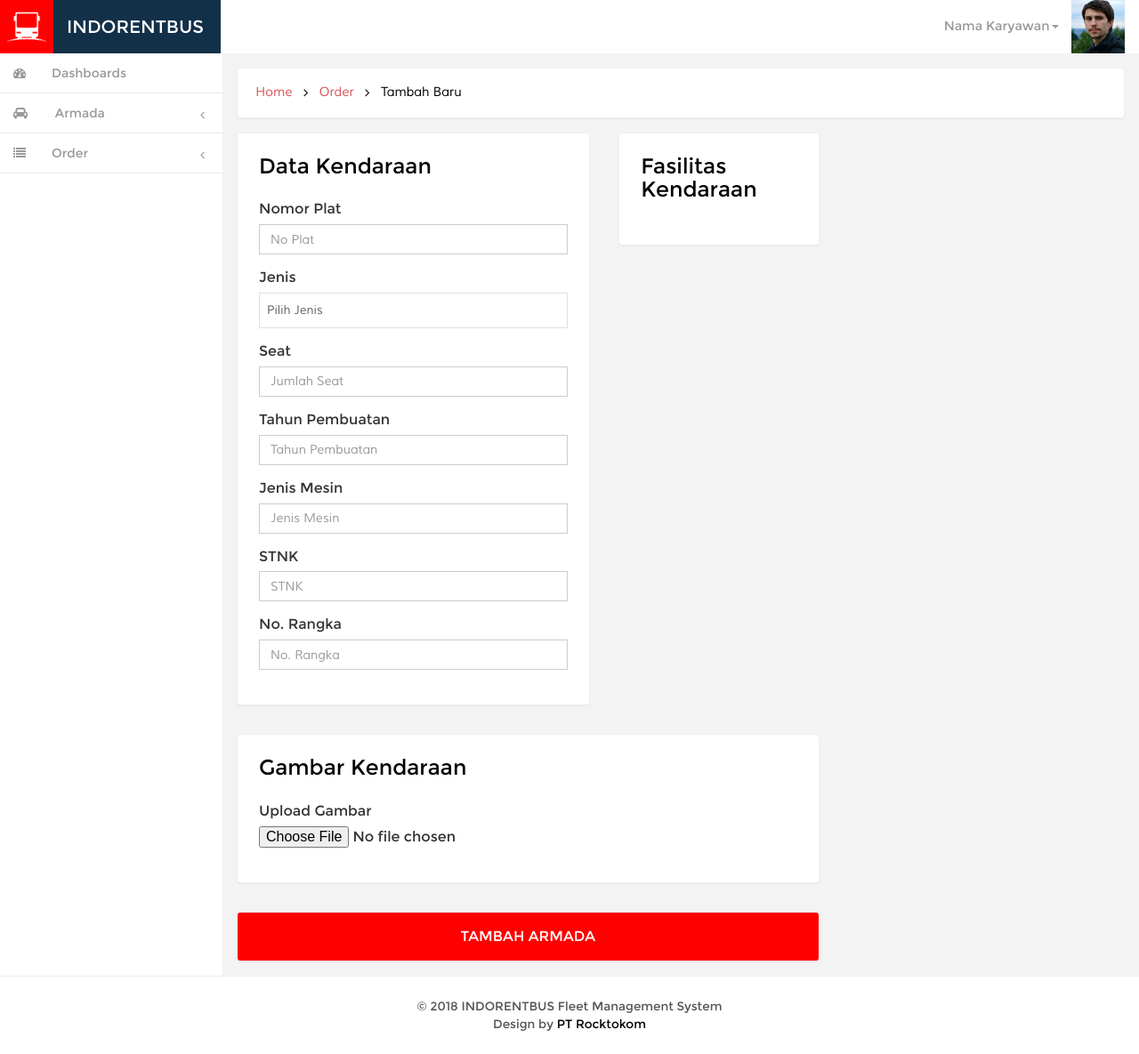
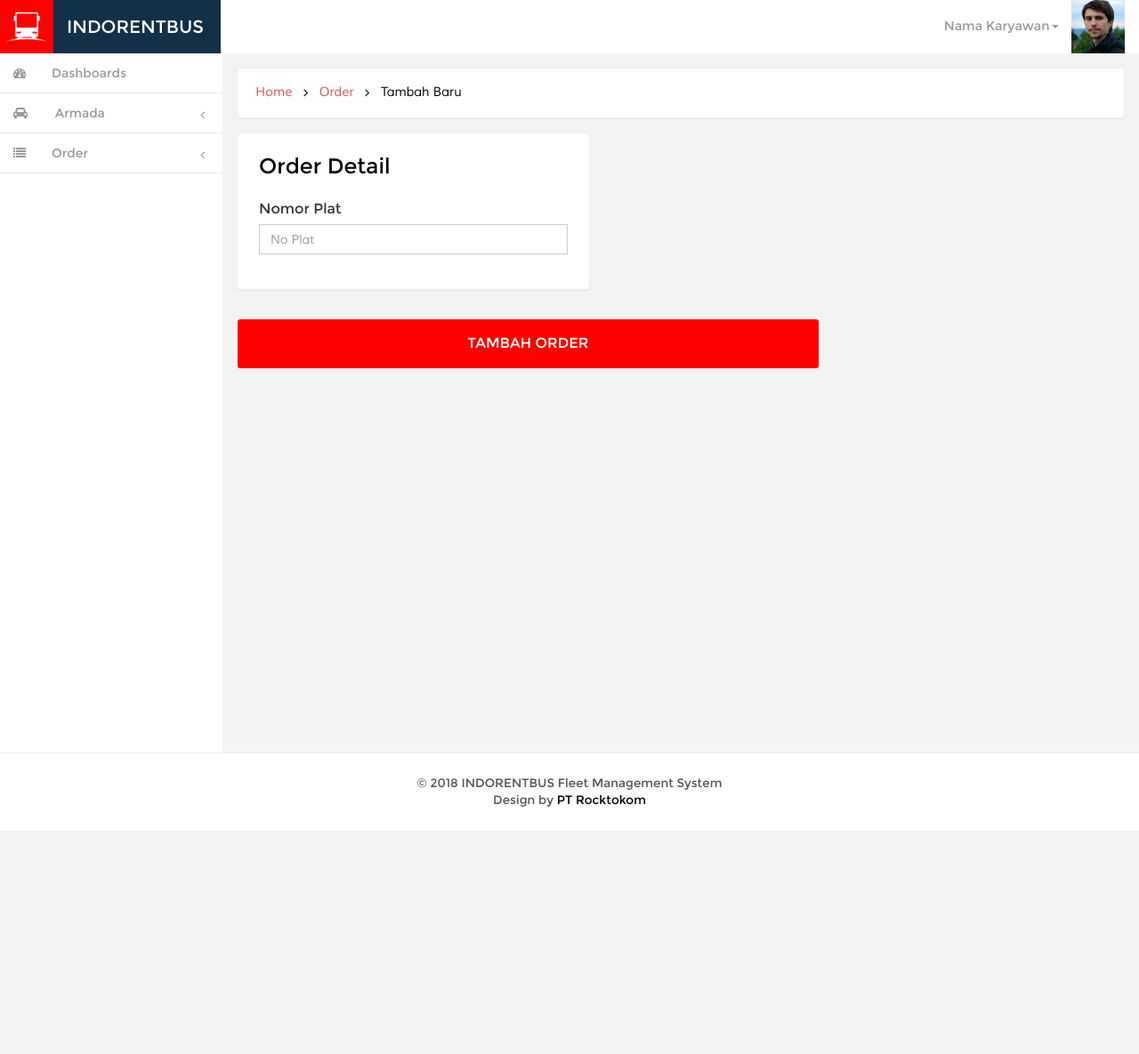
Before and after one commit to kemtol/indorentbus, a Jekyll site: the page built from laman/orders.html, in a window 1280 px wide. Shown: the whole page at 89% size. Built offline with Jekyll 4.4.1, drawn with Linux system fonts in a browser that asks for light colours; nearby versions of some CDN libraries; Markdown is read by kramdown in place of the engine named in the settings; comment, search, counter and statistics services are not loaded; after the commit the page ends 934 px from its top, so only the background shows below that.

Commit message:
Update orders.html

```diff
--- a/laman/orders.html
+++ b/laman/orders.html
@@ -18,8 +18,12 @@ permalink: /orders/tambah/
 <form action="" id="newORder" method="post">
 	<div class="col-xs-12 col-lg-5 grid-form">
 		<div class="grid-form1">
-			<h3 id="forms-example" class="">Data Kendaraan</h3>
+			<h3 id="forms-example" class="">Order Detail</h3>
 			<div class="form-group">
+				<label for="fleet_no">Nomor Plat</label>
+				<input type="text" class="form-control required" id="fleet_no" placeholder="No Plat" name="fleet_no">
+			</div>
+			<!--<div class="form-group">
 				<label for="fleet_no">Nomor Plat</label>
 				<input type="text" class="form-control required" id="fleet_no" placeholder="No Plat" name="fleet_no">
 				<span class="glyphicon glyphicon-remove form-control-feedback hidden" aria-hidden="true"></span>
@@ -55,10 +59,10 @@ permalink: /orders/tambah/
 				<label for="fleet_no_rangka">No. Rangka</label>
 				<input type="text" class="form-control required" id="fleet_no_rangka" placeholder="No. Rangka" name="fleet_no_rangka">
 				<span class="glyphicon glyphicon-remove form-control-feedback hidden" aria-hidden="true"></span>
-			</div>
+			</div>-->
 		</div>
 	</div>
-	<div class="col-xs-12 col-lg-3 grid-form">
+	<!--<div class="col-xs-12 col-lg-3 grid-form">
 		<div class="grid-form1 facilities">
 			<h3 id="forms-activities" class="">Fasilitas Kendaraan</h3>
 		</div>
@@ -72,10 +76,10 @@ permalink: /orders/tambah/
 				<input type="file" id="fleet_image" name="fleet_image" class="required">
 			</div>
 		</div>
-	</div>
+	</div>-->
 	<div class="col-xs-12 col-lg-8 grid-form">
 		<div class="col-xs-12 content-top-1 quick-btn">
-			<input id="saveForm" name="saveForm" type="submit" value="TAMBAH ARMADA">
+			<input id="saveForm" name="saveForm" type="submit" value="TAMBAH ORDER">
 		</div>
 	</div>
 	<div class="clearfix"></div>
```
